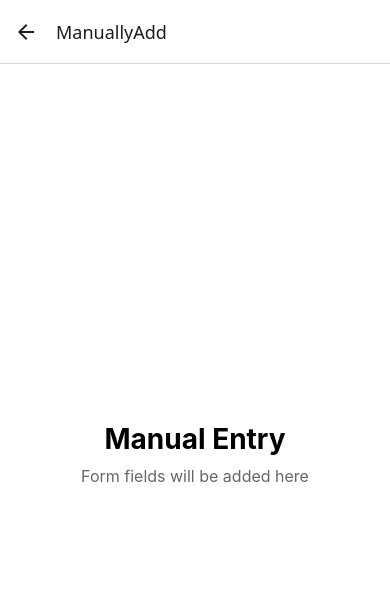
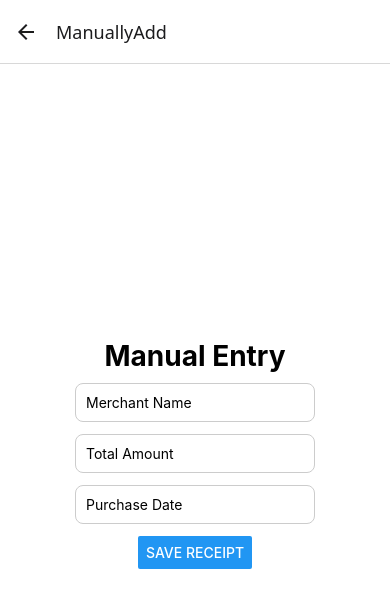
Before and after one commit to MrFattoush/Receipt-Warrenty-Manager, a React Native app in the folder ReceiptManager/: screen /ManuallyAdd in a window 390 px wide. Shown: the top 608 px of the page. Built offline with nearby package versions, Linux system fonts and the light colour scheme.

Commit message:
Manual Page set up

```diff
--- a/ReceiptManager/config.ts
+++ b/ReceiptManager/config.ts
@@ -11,7 +11,7 @@ const getApiUrl = () => {
     } else {
       // Mobile device - use your computer's IP
       // Update this IP when you change networks
-      return 'http://192.168.1.20:5000';
+      return 'http://10.195.80.45:5000';
     }
   } else {
     // Production mode - replace with your production server URL
--- a/ReceiptManager/screens/ManuallyAddScreen.tsx
+++ b/ReceiptManager/screens/ManuallyAddScreen.tsx
@@ -1,14 +1,47 @@
-import React from 'react';
-import { View, Text, StyleSheet } from 'react-native';
+import React, { useState } from 'react';
+import { View, Text, StyleSheet, TextInput, Button } from 'react-native';
+
+
 
 export default function ManuallyAddScreen() {
+
+  const [merchant, setMerchant] = useState('');
+  const [totalAmount, setTotalAmount] = useState('');
+  const [purchaseDate, setPurchaseDate] = useState('');
+
+
   return (
     <View style={styles.container}>
       <Text style={styles.title}>Manual Entry</Text>
-      <Text style={styles.subtitle}>Form fields will be added here</Text>
+      <TextInput
+      style={styles.input}
+      placeholder="Merchant Name"
+      value={merchant}
+      onChangeText={setMerchant}
+      />
+
+      <TextInput
+      style={styles.input}
+      placeholder="Total Amount"
+      keyboardType="decimal-pad"
+      value={totalAmount}
+      onChangeText={setTotalAmount}
+      />
+
+      <TextInput
+      style={styles.input}
+      placeholder="Purchase Date"
+      keyboardType="numeric"
+      value={purchaseDate}
+      onChangeText={setPurchaseDate}
+      />
+
+
+      <Button title="Save Receipt" onPress={() => console.log('Submit pressed')}/>
     </View>
   );
 }
+
 
 const styles = StyleSheet.create({
   container: {
@@ -29,4 +62,8 @@ const styles = StyleSheet.create({
     color: '#666',
     textAlign: 'center',
   },
+  input: { borderWidth: 1, borderColor: '#ccc', borderRadius: 8, padding: 10, marginBottom: 12 },
+  passwordContainer: { flexDirection: 'row', alignItems: 'center', borderWidth: 1, borderColor: '#ccc', borderRadius: 8, marginBottom: 12 },
+  passwordInput: { flex: 1, padding: 10 },
+  showHideButton: { paddingHorizontal: 10 },
 });
```
Also changed, not shown: 1 other file (tests, documents, lock files or other folders).
